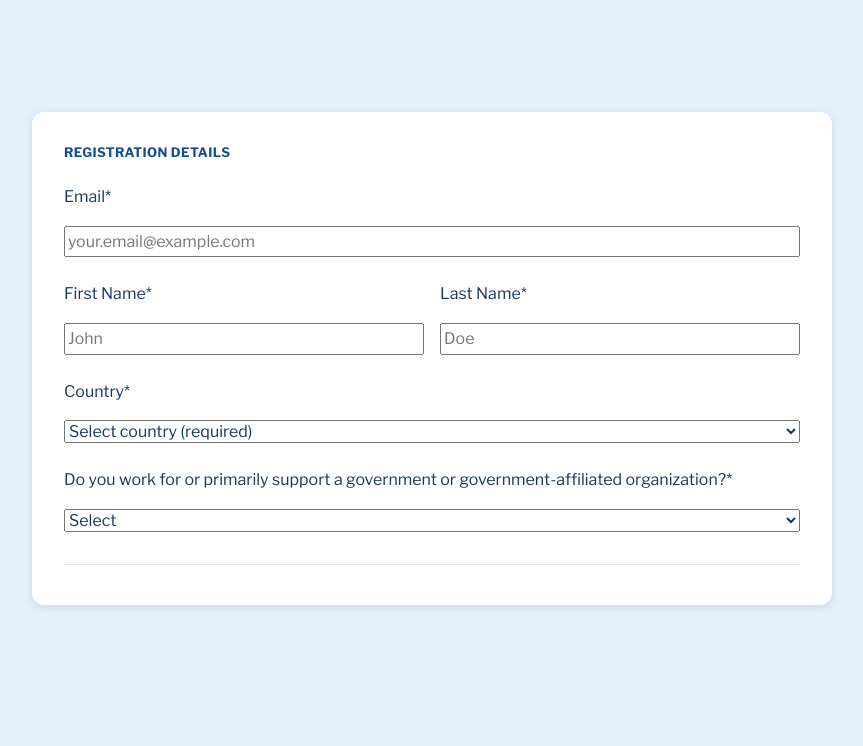
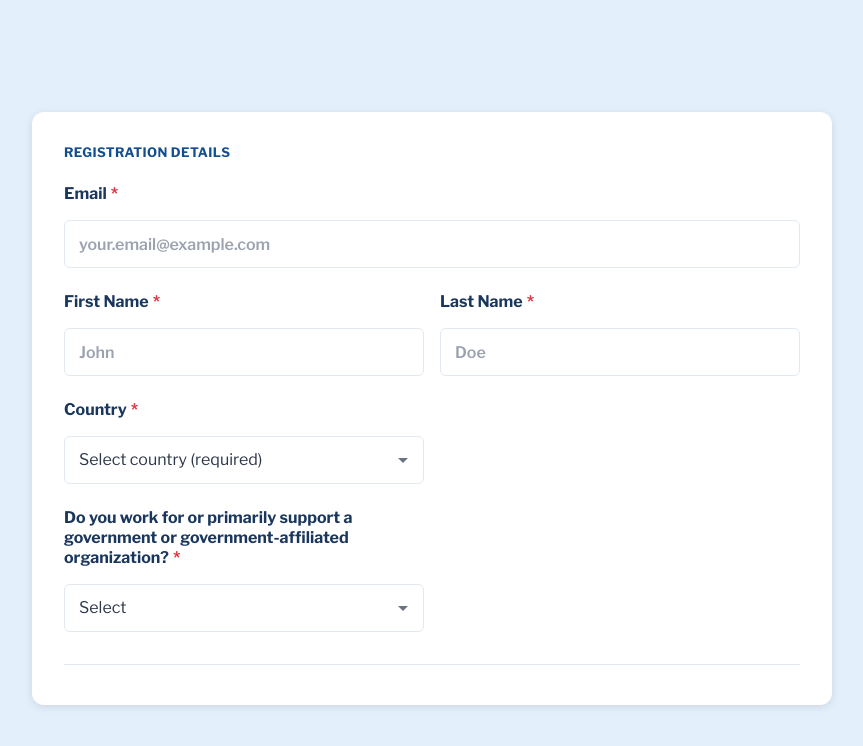
Before and after one commit to khanbilal-devop/Burnes-submission, a React (Vite) app: page / in a window 1280 px wide. Shown: the top 746 px of the page, without its empty margins (208-1071 px from the left). Built offline with nearby package versions, Linux system fonts and the light colour scheme; a web font is replaced by a local one.

Commit message:
Class names updated

```diff
--- a/src/components/FormField/FormField.tsx
+++ b/src/components/FormField/FormField.tsx
@@ -18,14 +18,14 @@ const FormField = (props: FormFieldProps) => {
 
   useClearOnUnmount(name, onUnmount)
 
-  const className = span === 'half' ? 'field field--half' : 'field'
+  const className = span === 'half' ? 'field field-half' : 'field'
 
   return (
     <div className={className}>
-      <label className="field__label" htmlFor={id}>
+      <label className="field-label" htmlFor={id}>
         {label}
         {required && (
-          <span className="field__required" aria-hidden="true">
+          <span className="field-required" aria-hidden="true">
             *
           </span>
         )}
@@ -35,7 +35,7 @@ const FormField = (props: FormFieldProps) => {
         <select
           id={id}
           name={name}
-          className="field__control"
+          className="field-control"
           value={value}
           onChange={onChange}
           required={required}
@@ -51,7 +51,7 @@ const FormField = (props: FormFieldProps) => {
         <input
           id={id}
           name={name}
-          className="field__control"
+          className="field-control"
           type={props.type ?? 'text'}
           value={value}
           onChange={onChange}
```
